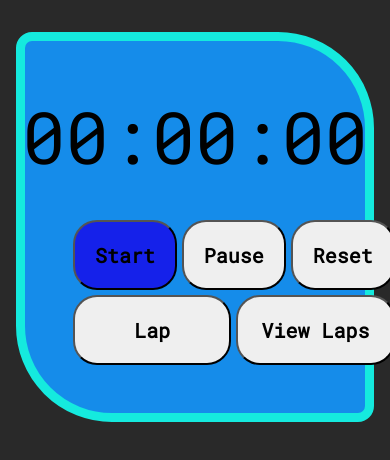
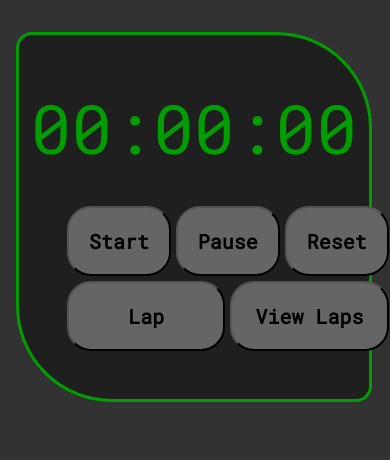
Before and after one commit to Stevooman/stopwatchApp, a Vue app: page / in a window 390 px wide. Shown: the top 460 px of the page. Built offline with nearby package versions, Linux system fonts and the light colour scheme.

Commit message:
Issue #3 - Add styles for Laps display - color adjustments to App.vue

```diff
--- a/src/App.vue
+++ b/src/App.vue
@@ -34,11 +34,11 @@
         :buttonText="viewLapBtnText"
       />
     </div>
-    <v-laps
-      :displayLap="lapDisplayed"
-      :lapTimes="lapTimes"
-      :id="uniqueId"
-    />
+      <v-laps
+        :displayLap="lapDisplayed"
+        :lapTimes="lapTimes"
+        :id="uniqueId"
+      />
   </div>
 </template>
 
@@ -167,14 +167,14 @@
 }
 
 body {
-  background-color: rgb(41, 41, 41);
+  background-color: rgb(50, 50, 50);
 }
 
 .wrapper {
   padding: 3.0em; /* em = relative to font-size of the element (in this case, 4 times the size of the div's font-size */
   margin: auto;
-  border: 0.6em solid #15eade;
-  background-color: #158cea;
+  border: 0.2em solid rgb(0, 158, 0);
+  background-color: #1f1f1f;
   border-radius: 1.0em 6.0em;
   margin-top: 2em;
   max-width: 70vw;
@@ -182,7 +182,7 @@ body {
 
 .numbers {
   font-size: 96px;
-  color: rgb(0, 0, 0);
+  color: rgb(0, 158, 0);
   display: flex;
   justify-content: center;
   padding-bottom: 0.5em;
@@ -198,6 +198,7 @@ body {
 }
 
 .btns {
+  background-color: rgb(101, 101, 101);
   padding: 1.0em;
   border-radius: 1.2em;
   font-size: 32px;
@@ -207,7 +208,6 @@ body {
 .startBtn {
   grid-column: 1 / span 2;
   grid-row: 1;
-  background-color: #1521ea;
 }
 
 .pauseBtn {
@@ -238,7 +238,7 @@ body {
     }
 
     .numbers {
-      font-size: 72px;
+      font-size: 68px;
     }
 
     .buttons {
--- a/src/components/Laps.vue
+++ b/src/components/Laps.vue
@@ -1,4 +1,5 @@
 <template>
+  <Transition>
     <ul
       class="lapDisplay"
       v-if="displayLap"
@@ -10,11 +11,12 @@
         <div
           class="lapTimes"
         >
-        <p>{{ lap.label }}</p>
-        <span>{{ lap.time }}</span>
+          <span class="lap">{{ lap.label }}</span>
+          <span class="time">{{ lap.time }}</span>
         </div>
       </li>
     </ul>
+  </Transition>
 </template>
 
 
@@ -49,4 +51,47 @@
 
 <style>
 
+.lapDisplay {
+  list-style-type: none;
+  margin-top: 0.3em;
+  padding: 0;
+}
+
+  .lapTimes {
+    display: flex;
+    align-items: center;
+    justify-content: space-evenly;
+  }
+
+  .lap {
+    font-weight: bold;
+    font-size: 24px;
+    color: rgb(0, 158, 0);
+  }
+
+  .time {
+    font-weight: bold;
+    font-size: 20px;
+    color: white;
+  }
+
+  .v-enter-active,
+  .v-leave-active {
+    transition: opacity 0.5s ease;
+  }
+
+  .v-enter-from,
+  .v-leave-to {
+    opacity: 0;
+  }
+
+  @media screen and (min-width: 600px) {
+    .lap {
+      font-size: 36px;
+    }
+
+    .time {
+      font-size: 32px;
+    }
+  }
 </style>
```
Lines whose indentation alone changed are shown as unchanged.
